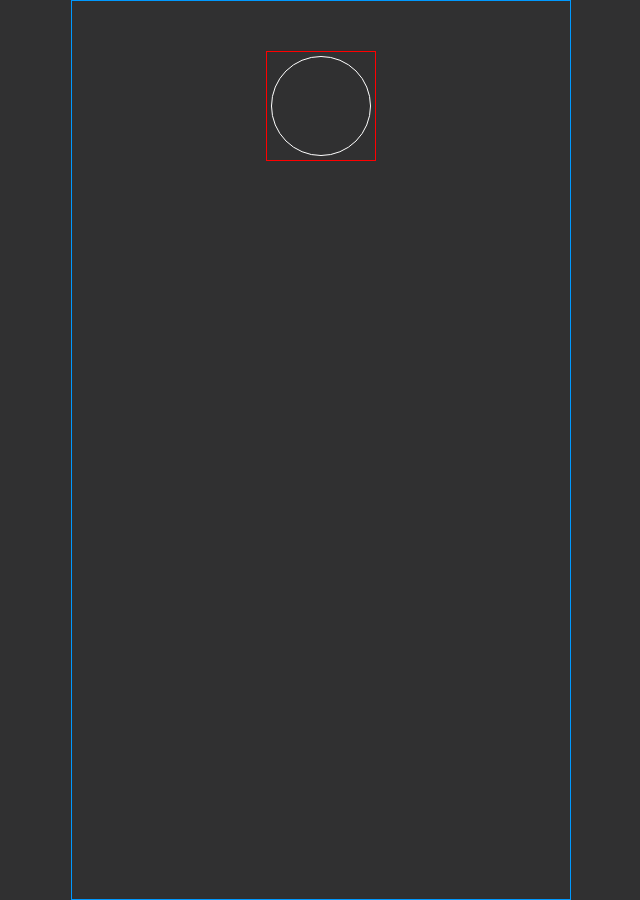
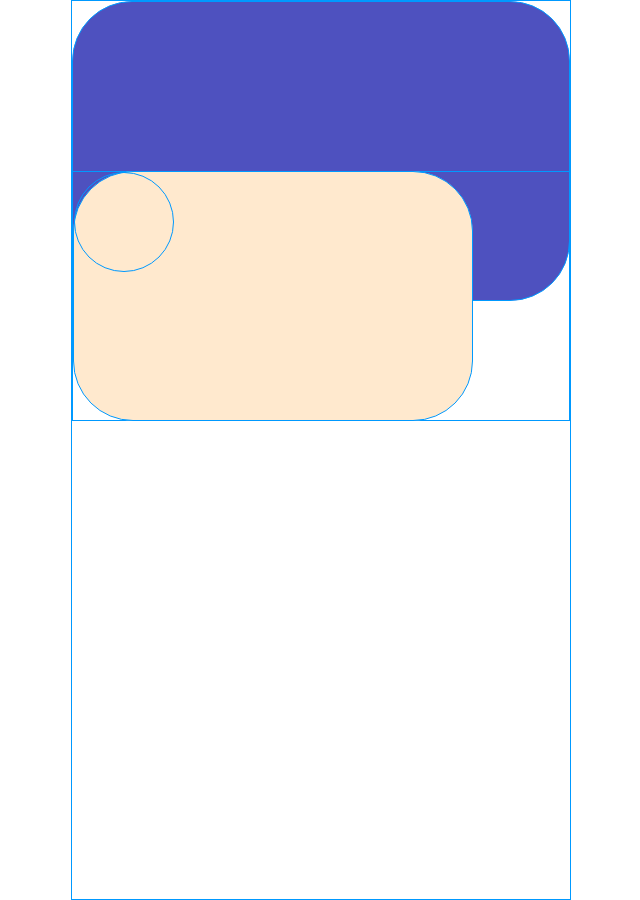
Before and after one commit to marciodiniz7x/linkery, a plain HTML site: page index.html in a window 1280 px wide. Shown: the whole page, without its empty margins (319-959 px from the left). Drawn offline with Linux system fonts and the light colour scheme.

Commit message:
Update style.css

```diff
--- a/style.css
+++ b/style.css
@@ -4,12 +4,17 @@
     box-sizing: border-box;
 }
 
+/* Variáveis */
+:root {
+    --borda-cor: 1px solid #0099ff;
+}
+
 body {
-    background-color: #303031;
+
 }
 
 .ambiente {
-    border: 1px solid #0099ff;
+    border: var(--borda-cor);
 
     margin-left: 50%;
     transform: translateX(-50%);
@@ -21,19 +26,42 @@ body {
     height: 900px;
 }
 
+.header {
+    background-color: #4e51bf;
+    position: fixed;
+    border: var(--borda-cor);
+    border-radius: 60px;
+    width: 100%;
+    height: 300px;
+}
+
+.profile-box {
+    border: var(--borda-cor);
+
+
+    left: 0;
+    display: flex;
+    justify-content: left;
+    align-items: center;
+    margin-top: 170px;
+    width: 100%;
+    height:250px;
+    z-index: 99;
+}
+
 .profile {
-    border: 1px solid red;
+    border: var(--borda-cor);
+    background-color: #ffe9ce;
+    border-radius: 60px;
+    left: 0;
 
-    display: flex;
-    justify-content: center;
-    align-items: center;
-    margin-top: 50px;
-    width: 110px;
-    height: 110px;
+    width: 400px;
+    height:250px;
+    z-index: 99;
 }
 
 .profile-pic {
-    border: 1px solid white;
+    border: var(--borda-cor);
 
     width: 100px;
     height: 100px;
```
